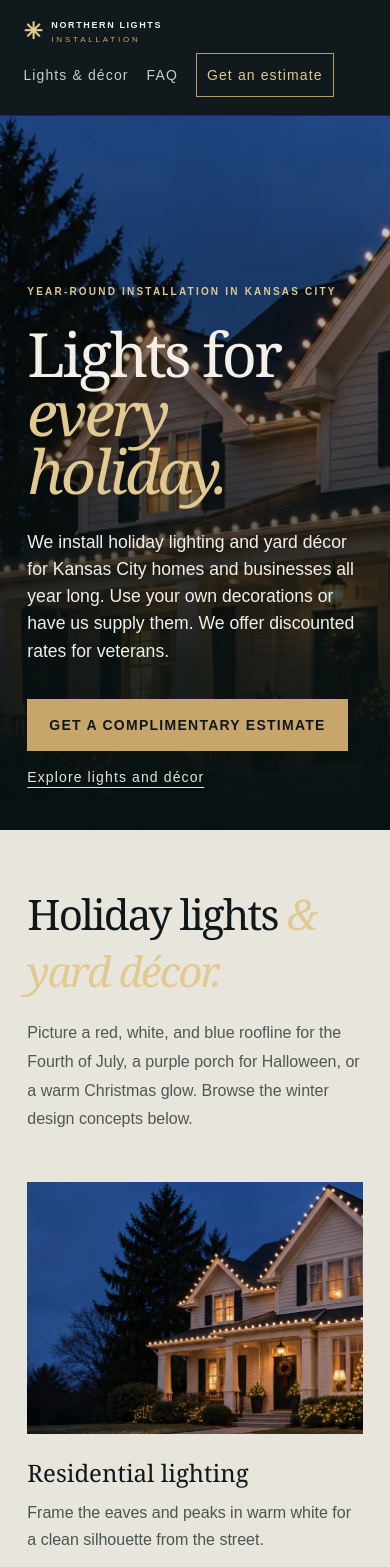
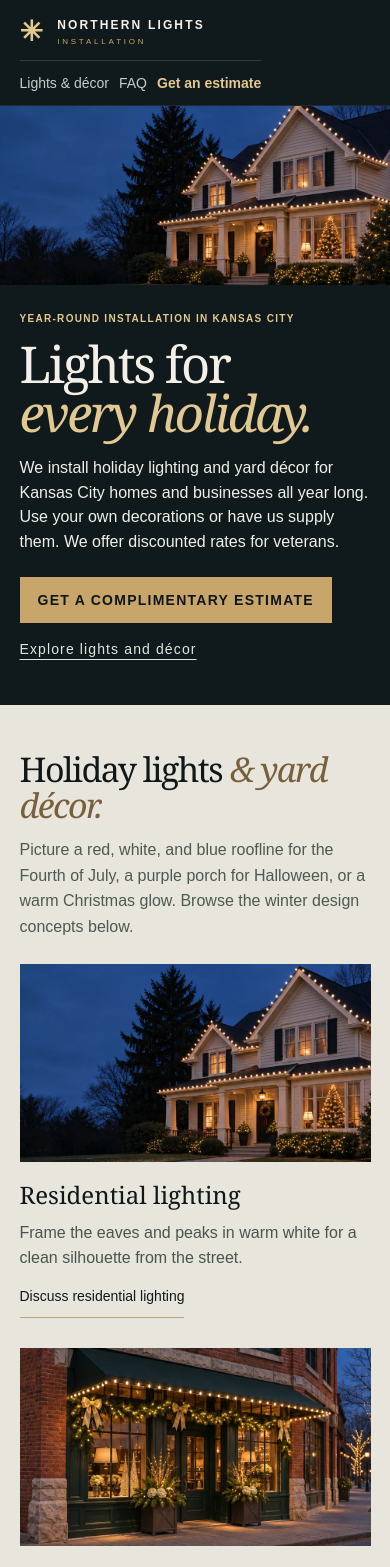
Before and after one commit to NLInstallation/northern-lights-installation, a Next.js app: page / in a window 390 px wide. Shown: the top 1567 px of the page. Built offline with nearby package versions, Linux system fonts and the light colour scheme.

Commit message:
Organize the homepage and estimate form for phone screens

```diff
--- a/app/globals.css
+++ b/app/globals.css
@@ -74,28 +74,6 @@ h1 em, h2 em { color: var(--gold-light); font-weight: 400; }
 .footer-brand { color: #f1eee7; }
 .footer > a:last-of-type { color: var(--gold-light); letter-spacing: .1em; }
 .copyright { grid-column: 1 / -1; color: #718078; border-top: 1px solid #ffffff1a; padding-top: 18px; margin-top: 12px; }
-@media (max-width: 760px) {
-  .site-header { height: auto; min-height: 78px; padding: 18px 6%; align-items: flex-start; }
-  nav { gap: 13px; font-size: 9px; flex-wrap: wrap; justify-content: flex-end; }
-  .nav-cta { padding: 10px; }
-  .hero { min-height: 650px; padding: 70px 8%; }
-  .section-wrap { padding-left: 7%; padding-right: 7%; }
-  .services, .process { padding-top: 80px; padding-bottom: 85px; }
-  .section-heading { display: block; }
-  .section-heading > p { margin-top: 20px; }
-  .service-grid { grid-template-columns: 1fr; }
-  .service-card { min-height: 260px; }
-  .quote-section { padding-top: 80px; padding-bottom: 85px; }
-  .quote-form { padding: 23px; }
-  .footer { grid-template-columns: 1fr; padding: 30px 7%; }
-  .copyright { grid-column: auto; }
-}
-@media (max-width: 430px) {
-  .brand { font-size: 9px; gap: 7px; }
-  .brand-mark { font-size: 23px; }
-  .form-row { grid-template-columns: 1fr; gap: 0; }
-  h1 { font-size: 61px; }
-}
 
 .hero { isolation:isolate; min-height:clamp(530px,77vh,820px); padding:80px 9%; background:#162624; }
 .hero-photo { position:absolute; inset:0; width:100%; height:100%; object-fit:cover; object-position:center 53%; z-index:-2; }
@@ -125,18 +103,6 @@ h1 em, h2 em { color: var(--gold-light); font-weight: 400; }
 .quote-form label, .form-footnote { font-size:.875rem; letter-spacing:normal; }
 .quote-form input, .quote-form select, .quote-form textarea, .step p { font-size:1rem; }
 :focus-visible { outline:3px solid #a07832; outline-offset:4px; }
-@media (max-width:760px) {
-  .site-header { align-items:center; }
-  .site-header { flex-wrap:wrap; gap:8px 18px; }
-  .site-header nav { justify-content:flex-start; gap:8px 18px; }
-  .site-header nav a { display:inline-flex; align-items:center; min-height:44px; }
-  .hero { min-height:610px; align-items:flex-end; padding:170px 7% 45px; }
-  .hero-photo { object-position:60% center; }
-  .hero:before { background:linear-gradient(0deg,#081212 0%,rgba(8,18,18,.87) 24%,rgba(8,18,18,.43) 60%,rgba(8,18,18,.06) 100%); }
-  .hero-actions { gap:18px; }
-  .service-grid { gap:36px; }
-  .faq { grid-template-columns:1fr; gap:26px; }
-}
 @media (prefers-reduced-motion:reduce) { html { scroll-behavior:auto; } }
 
 @media (min-width:761px) { .service-grid { grid-template-columns:repeat(2,minmax(0,1fr)); row-gap:42px; } .service-card img { aspect-ratio:2/1; } }
@@ -156,3 +122,43 @@ h1 em, h2 em { color: var(--gold-light); font-weight: 400; }
   padding: 0;
   accent-color: #28513e;
 }
+
+@media (max-width: 760px) {
+  main { --gutter: clamp(18px, 5vw, 36px); }
+  .site-header { height: auto; padding: 15px var(--gutter) 0; display: grid; gap: 12px; }
+  .site-header nav { display: flex; justify-content: space-between; gap: 10px; border-top: 1px solid #ffffff26; font-size: .875rem; letter-spacing: normal; }
+  .site-header nav a { display: inline-flex; align-items: center; min-height: 44px; }
+  .nav-cta { padding: 0; border: 0; font-weight: 700; }
+  .hero { min-height: 0; display: block; padding: 0; background: #10191b; }
+  .hero-photo { position: static; display: block; height: clamp(160px, 46vw, 270px); object-position: center 55%; }
+  .hero:before { content: none; }
+  .hero-content { padding: 26px var(--gutter) 34px; }
+  .eyebrow { line-height: 1.5; letter-spacing: .13em; }
+  h1 { margin: 14px 0 18px; font-size: clamp(48px, 13vw, 72px); }
+  .hero-copy { margin: 0; max-width: 48ch; font-size: 1rem; }
+  .hero-actions { margin-top: 22px; display: grid; justify-items: start; gap: 4px; }
+  .hero-actions .button { max-width: 100%; text-align: center; padding: 15px 18px; }
+  .hero-actions .text-link, .service-card a, .footer > a { display: inline-flex; align-items: center; min-height: 44px; }
+  .section-wrap { padding-inline: var(--gutter); }
+  .services, .process, .faq, .quote-section { padding-block: 46px; }
+  .section-heading { display: block; margin-bottom: 25px; }
+  .section-heading > p { margin: 14px 0 0; max-width: 52ch; line-height: 1.6; }
+  .section-heading h2, .process h2, .faq h2, .quote-copy h2 { font-size: clamp(34px, 8.6vw, 48px); line-height: 1.06; margin: 0; }
+  .section-heading em, .quote-copy h2 em { color: #78603c; }
+  .service-grid, .process-inner, .faq, .quote-section, .form-row { grid-template-columns: minmax(0, 1fr); }
+  .service-grid { gap: 30px; }
+  .service-card img { aspect-ratio: 16 / 9; }
+  .service-card > div { padding-top: 16px; }
+  .service-card p { margin-bottom: 4px; line-height: 1.55; }
+  .service-card a { padding-bottom: 0; }
+  .process-inner, .faq, .quote-section { gap: 24px; }
+  .section-kicker { margin-bottom: 12px; }
+  .step { gap: 16px; padding: 18px 0; }
+  .quote-copy > p { margin: 12px 0; }
+  .quote-form { min-width: 0; padding: clamp(16px, 4vw, 28px); }
+  .form-row { gap: 0; }
+  .quote-form input, .quote-form select, .quote-form textarea { min-width: 0; max-width: 100%; }
+  .form-title { margin-bottom: 20px; }
+  .footer { grid-template-columns: 1fr; justify-items: start; padding: 28px var(--gutter); gap: 9px; }
+  .copyright { width: 100%; }
+}
```
